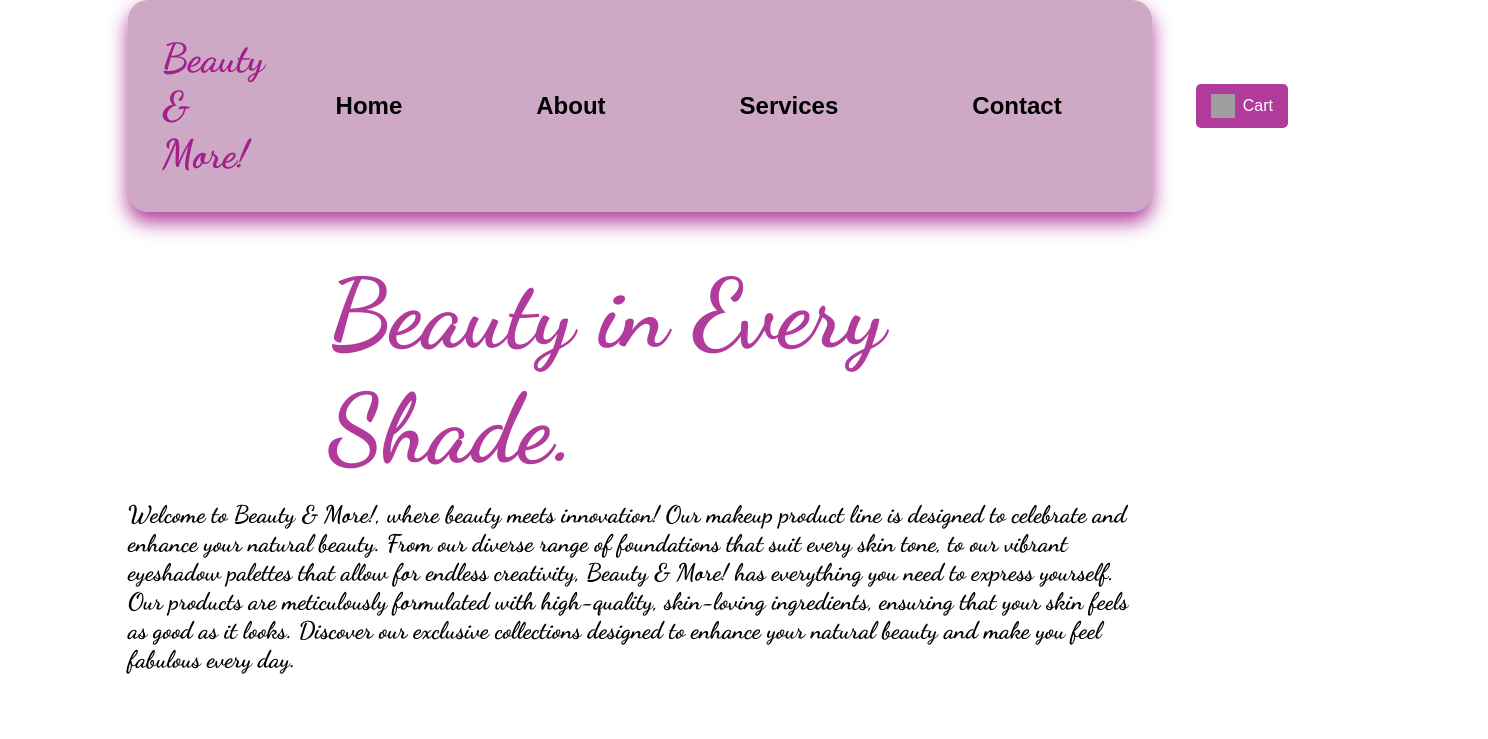
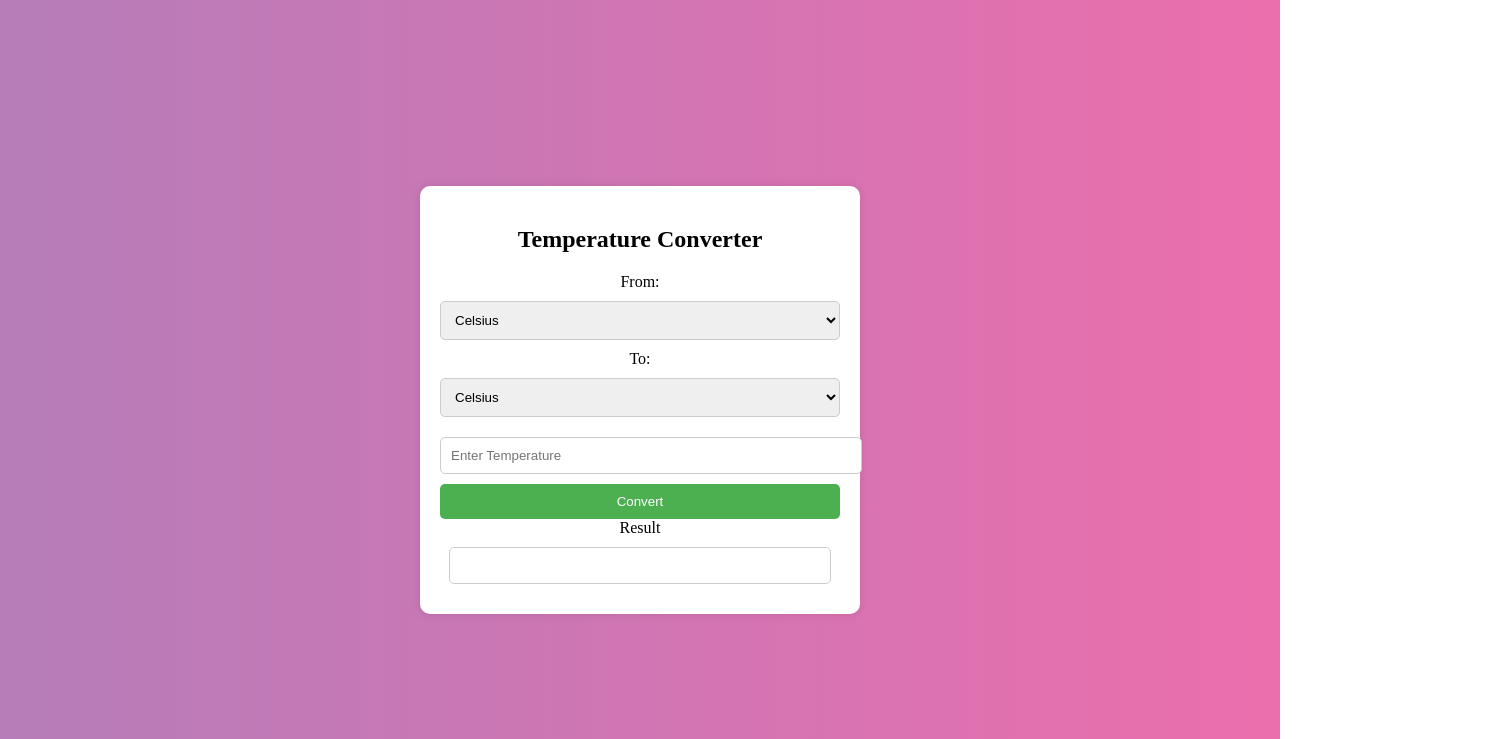
Before and after one commit to samira-nooreen/Projects, a plain HTML site: page index.html in a window 1280 px wide. Shown: the top 739 px of the page, 1488 px wide, since content can reach past the window. Drawn offline with Linux system fonts and the light colour scheme; grey boxes are pictures that could not be loaded; a web font is replaced by a local one.

Commit message:
Add files via upload

```diff
--- a/index.html
+++ b/index.html
@@ -1,114 +1,113 @@
 <!DOCTYPE html>
 <html lang="en">
-
 <head>
     <meta charset="UTF-8">
     <meta name="viewport" content="width=device-width, initial-scale=1.0">
-    <title>Beauty & More!</title>
-    <link rel="preconnect" href="https://fonts.googleapis.com">
-    <link rel="preconnect" href="https://fonts.gstatic.com" crossorigin>
-    <link href="https://fonts.googleapis.com/css2?family=Dancing+Script:wght@400;700&family=IBM+Plex+Mono:ital,wght@0,100;0,200;0,300;0,400;0,500;0,600;0,700;1,100;1,200;1,300;1,400;1,500;1,600;1,700&display=swap" rel="stylesheet">
+    <title>Temperature Converter</title>
     <link rel="stylesheet" href="styles.css">
-    <link rel="stylesheet" href="utils.css">
 </head>
+<body>
+    <div class="converter">
+        <h2>Temperature Converter</h2>
+        <label for="fromUnit">From:</label>
+       <select id="fromUnit">
+        <option value="C">Celsius</option>
+        <option value="F">Fahrenheit</optio n>
+        <option value="K">Kelvin</option>
+        <option value="R">Rankine</option>
+       </select>
+       <label for="toUnit">To:</label>
+       <select  id="toUnit">
+        <option value="C">Celsius</option>
+        <option value="F">Fahrenheit</option>
+        <option value="K">Kelvin</option>
+        <option value="R">Rankine</option>
+       </select>
+       <label for="temperature"></label>
+       <input type="number" id="temperature" placeholder="Enter Temperature">
+       <button onclick="convert()">Convert</button>
 
-<body>
-    <div class="container mx-auto">
-        <header>
-            <div class="creative-box">
-                <nav class="flex justify-between items-center">
-                    <div class="logo font-bold text-blue" style="font-size: 2.5rem">Beauty & More!</div>
-                    <ul class="navbar flex items-center">
-                        <li>Home</li>
-                        <li>About</li>
-                        <li>Services</li>
-                        <li>Contact</li>
-                        <li>
-                            <button class="btn">
-                                <img src="https://static-assets-web.flixcart.com/batman-returns/batman-returns/p/images/header_cart-eed150.svg" alt="Cart" class="cartSymbol" width="24" height="24">
-                                Cart
-                            </button>
-                        </li>
-                    </ul>
-                </nav>
-            </div>
-        </header>
-        <main class="min-h-screen">
-            <section class="section1">
-                <div class="flex"></div>
-                <div class="topleft items-center flex-col px-2"></div>
-                <h1 class="my-1" style="font-size: 6rem;">Beauty in Every Shade.</h1>
-                <p>
-                    Welcome to Beauty & More!, where beauty meets innovation! Our makeup product line is designed to celebrate and enhance your natural beauty. From our diverse range of foundations that suit every skin tone, to our vibrant eyeshadow palettes that allow for endless creativity, Beauty & More! has everything you need to express yourself. Our products are meticulously formulated with high-quality, skin-loving ingredients, ensuring that your skin feels as good as it looks. Discover our exclusive collections designed to enhance your natural beauty and make you feel fabulous every day.
-                </p>
-                <div class="topright">
-                    <img src="pic..jpg" width="1000" height="500" class="makeupbrush1" alt="Makeup Brush">
-                    <img src="text.png" width="400" height="200" class="TextImage" alt="Text Image">
-                </div>
-            </section>
+       <label for="result">Result</label>
+       <input type="text" id="result" readonly>
+    </div>
+    <script>
+        function convert(){
+            var fromUnit = document.getElementById('fromUnit').value;
+            var toUnit = document.getElementById('toUnit').value;
+            var temperature = parseFloat(document.getElementById('temperature').value);
 
-            <section class="section2">
-                <p>
-                    Discover the beauty within. Enhance your look with our exclusive range of makeup products.
-                </p>
-                <div class="BigImgCenter"></div>
-                <h2 class="FoundationTxt" style="font-size: 4rem;">Flawless Foundation</h2>
-                <p>
-                    Achieve a flawless complexion with our lightweight and long-lasting Flawless Foundation. It provides buildable coverage that evens out skin tone while maintaining a natural finish. Suitable for all skin types, it’s your go-to for a perfect base that feels as good as it looks.
-                </p>
-                <img src="Founda.webp" height="600px" width="1200px" alt="Foundation" class="Foundationpic">
-                <button class="btnF">Shop Now</button>
-                <h2 class="FoundationTxt" style="font-size: 4rem;">Special Offers</h2>
-                <p>Check out our exclusive offers & discounts!</p>
-                <div class="Offer">
-                    <h2 class=" FoundationTxt Special" style="font-size: 4rem;">   Take 40% Off On Your First Order!</h2>
+            var converttedValue;
+            var resultUnit;
 
-                    <img alt="Special Offers" class="lazy" src="https://hudabeauty.com/on/demandware.static/-/Library-Sites-HudaSharedContent/default/dwe1e939be/homepage/B2-gifts.gif">
-                </div>
-                <button class="btnS">Buy Now</button>
-            </section>
-            <section class="section3">
-                <div class="product-container">
-                    <div class="product">
-                        <img src="lipsticks.jpeg" width="400px" height="400px" class="LipstickImg" alt="Lipsticks">
-                        <h4>Lipsticks</h4>
-                        <p class="price">$10.99</p>
-                        <button class="add-to-cart">Add to Cart</button>
-                    </div>
-                    <div class="product">
-                        <img src="eyeshadow pal.jpg" width="400px" height="400px" class="EyeshadowImg" alt="Eyeshadow Palette">
-                        <h5>Eyeshadow Palette</h5>
-                        <p class="price">$27.99</p>
-                        <button class="add-to-cart">Add to Cart</button>
-                    </div>
-                    <div class="product">
-                        <img src="mascara.webp" width="400px" height="400px" class="MascaraImg" alt="Mascara">
-                        <h6>Mascara</h6>
-                        <p class="price">$7.99</p>
-                        <button class="add-to-cart">Add to Cart</button>
-                    </div>
-                </div>
-            </section>
+            //Perform conversion logic
+            switch(fromUnit){
+                case 'C':
+                    if(toUnit == 'F'){
+                        converttedValue = (temperature * 9/5) + 32;
+                        resultUnit = 'F';
+                    }else if(toUnit === 'K'){
+                        converttedValue = temperature + 273.15;
+                        resultUnit = 'K';
+                    }else if(toUnit === 'R'){
+                        converttedValue = temperature + 273.15;
+                        resultUnit = 'R';
+                    }else {
+                        converttedValue = temperature ;
+                        resultUnit = 'C';
+                    }
+                    break;
 
-            <section class="section4">
-                <div class="shipping">
-                    <h2>Shipping Information</h2>
-                    <form>
-                        <label for="name">Name:</label>
-                        <input type="text" id="name" name="name" required>
-                        <label for="address">Address:</label>
-                        <input type="text" id="address" name="address" required>
-                        <label for="city">City:</label>
-                        <input type="text" id="city" name="city" required>
-                        <label for="zip">Zip Code:</label>
-                        <input type="text" id="zip" name="zip" required>
-                        <button type="submit">Proceed to Checkout</button>
-                    </form>
-                </div>
-            </section>
-        </main>
-        <footer></footer>
-    </div>
+                    case 'F':
+                    if(toUnit == 'C'){
+                        converttedValue = (temperature - 32) * 5/9;
+                        resultUnit = 'C';
+                    }else if(toUnit === 'K'){
+                        converttedValue =( temperature - 32) * 5/9 + 273.15;
+                        resultUnit = 'K';
+                    }else if(toUnit === 'R'){
+                        converttedValue = temperature + 459.67;
+                        resultUnit = 'R';
+                    }else {
+                        converttedValue = temperature ;
+                        resultUnit = 'F';
+                    }
+                    break;
+
+                    case 'K':
+                    if(toUnit == 'C'){
+                        converttedValue = temperature -273.15;
+                        resultUnit = 'C';
+                    }else if(toUnit === 'K'){
+                        converttedValue = (temperature - 273.15)*9/5+32;
+                        resultUnit = 'K';
+                    }else if(toUnit === 'R'){
+                        converttedValue = temperature * 9/5;
+                        resultUnit = 'R';
+                    }else {
+                        converttedValue = temperature ;
+                        resultUnit = 'K';
+                    }
+                    break;
+
+                    case 'R':
+                    if(toUnit == 'C'){
+                        converttedValue = (temperature - 491.67) * 5/9;
+                        resultUnit = 'C';
+                    }else if(toUnit === 'K'){
+                        converttedValue = temperature - 459.67;
+                        resultUnit = 'K';
+                    }else if(toUnit === 'R'){
+                        converttedValue = temperature * 5/9;
+                        resultUnit = 'R';
+                    }else {
+                        converttedValue = temperature ;
+                        resultUnit = 'R';
+                    }
+                    break;
+            }
+            document.getElementById('result').value = converttedValue.toFixed(2) + ' ' +resultUnit;
+        }
+
+    </script>
 </body>
-
 </html>
--- a/styles.css
+++ b/styles.css
@@ -1,62 +1,78 @@
-@import url('https://fonts.googleapis.com/css2?family=Dancing+Script:wght@400..700&family=IBM+Plex+Mono:ital,wght@0,100;0,200;0,300;0,400;0,500;0,600;0,700;1,100;1,200;1,300;1,400;1,500;1,600;1,700&display=swap');
+
+@import url('https://fonts.googleapis.com/css2?family=Reddit+Mono:wght@200..900&display=swap');
 
 @media (width < 750px) {
     nav.checkbox{
         display: block;
     }
 }
-* {
+body{
+    display: flex;
+    align-items: center;
+    justify-content: center;
+    height: 100vh;
     margin: 0;
-    padding: 0;
+    background: linear-gradient(to right, #b57db9, #ec6ead);
 }
 
-.container {
-    max-width: 80vw;
+.converter{
+    text-align: center;
+    max-width: 400px;
+    margin: auto;
+    padding: 20px;
+    background-color: #ffffff;
+    border-radius: 10px;
+    box-shadow: 0 0 10px rgba(0,0,0,0.1);
+
+}
+select, input{
+    width: 100%;
+    padding: 10px;
+    margin: 10px 0;
+    border: 1px solid #ccc;
+    border-radius: 5px;
+    outline: none;
 }
 
-.navbar {
-    display: flex;
-    height: 50px;
+button{
+    background-color: #4CAF50;
+    color: white;
+    padding: 10px;
+    border: none;
+    width: 100%;
     cursor: pointer;
-    font-family: sans-serif;
-
+    border-radius: 5px;
 }
 
-.navbar li {
-    list-style: none;
-    margin: 0 67px;
+button:hover{
+    background-color: #45a049;
 }
-.creative-box {
-    width:  auto;
-    background-color:  rgb(205, 169, 198);;
-    padding: 30px;
-    border-radius: 20px;
-    box-shadow: 0 10px 20px  rgb(176, 59, 155); ;
-    transition: transform 0.3s ease, box-shadow 0.3s ease;
-
+#result{
+    width: 90%;
+    padding: 10px;
+    margin-top: 10px;
+    border: 1px solid #ccc;
+    border-radius: 5px;
+    outline: none;
+    font-weight: bold;
+    color: #333;
 }
 
-.creative-box:hover {
-    transform: translateY(-5px);
-    box-shadow: 0 15px 30px rgba(0, 0, 0, 0.2);
-}
-.topright {
-    height: 600px;
-    width: 500px;
-
+@media screen and (max-width:500px){
+    .converter{
+        width: 90%;
+    }
 }
 
-.topleft {
-    width: 50%;
-    padding: 12px 0;
+@keyframes fadeIn{
+    from{
+        opacity: 0;
+    }
+    to{
+        opacity: 1;
+    }
+    h2{
+        color: #333;
+        animation: fadeIn 1s ease-in-out;
+    }
 }
-
-.section1 {
-    height: auto;
-}
-.section3{
-    margin-top: 30px;
-}
-.section4{
-    margin-top: 200px;
-}
```
